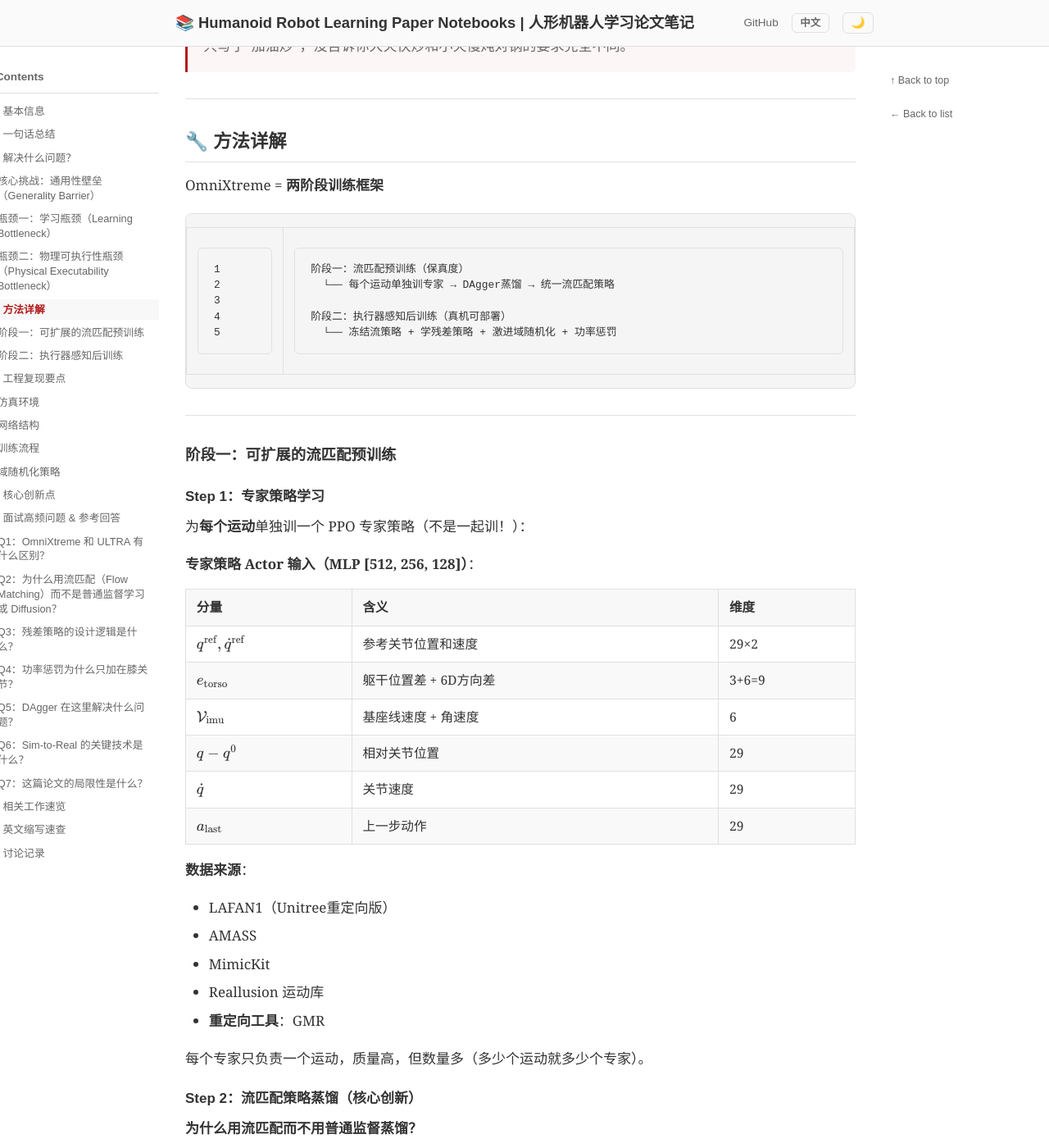
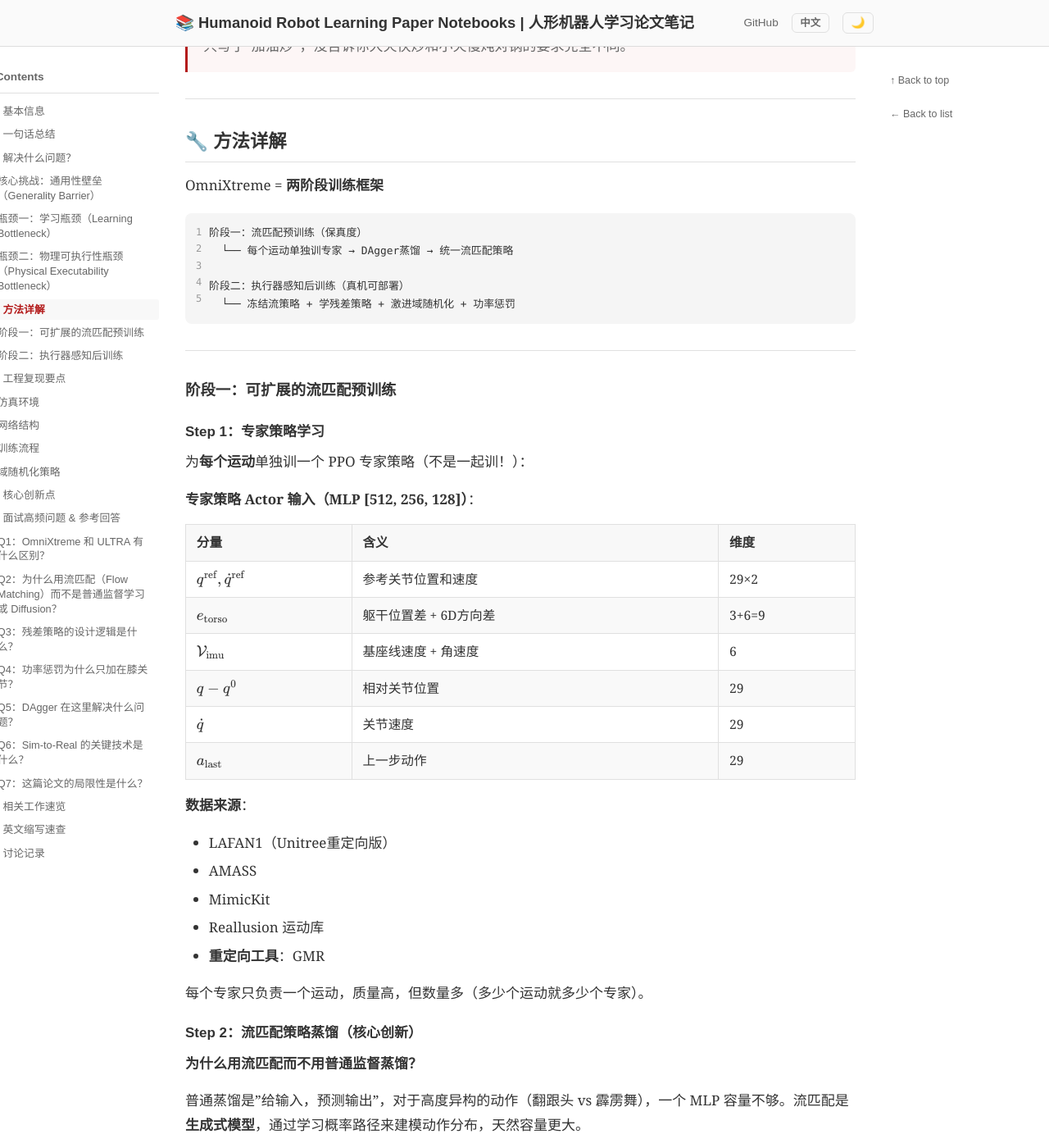
Before and after one commit to ImChong/Humanoid_Robot_Learning_Paper_Notebooks, a Jekyll site: the page built from papers/03_Loco-Manipulation_and_WBC/OmniXtreme_Breaking_the_Generality_Barrier_in_High-Dynamic_Humanoid_Control/OmniXtreme_Breaking_the_Generality_Barrier_in_High-Dynamic_Humanoid_Control.md, in a window 1280 px wide and 1400 px high, scrolled down 1797 px. Shown: the whole window at 82% size. Built offline with Jekyll 4.4.1, drawn with Linux system fonts in a browser that asks for light colours.

Commit message:
fix: 用CSS强制让rouge-table呈现单框效果

```diff
--- a/assets/css/style.css
+++ b/assets/css/style.css
@@ -690,7 +690,7 @@ body {
 }
 
 /* ===========================
-   Rouge Syntax Highlighting — Single Box Style
+   Rouge Syntax Highlighting — Single Box (table mode)
    =========================== */
 .paper-body .highlighter-rouge {
   background: transparent !important;
@@ -700,14 +700,13 @@ body {
   margin: 1.2rem 0 !important;
 }
 
-/* Single code box */
 .paper-body .highlighter-rouge .highlight {
-  background: #f5f5f5 !important;
-  border: 1px solid #e0e0e0 !important;
-  border-radius: 8px !important;
+  background: transparent !important;
+  border: none !important;
+  border-radius: 0 !important;
   padding: 0 !important;
   margin: 0 !important;
-  overflow: hidden;
+  overflow: visible;
 }
 
 .paper-body .highlighter-rouge .highlight pre.highlight {
@@ -728,38 +727,74 @@ body {
   display: block;
 }
 
-/* Each line — block layout for inline line numbers */
-.paper-body .highlighter-rouge .line {
-  display: block;
-  padding: 0 1.2rem 0 0;
-  position: relative;
+/* Single unified code box — table as container */
+.paper-body .highlighter-rouge table.rouge-table {
+  width: 100%;
+  background: #f5f5f5;
+  border: 1px solid #e0e0e0;
+  border-collapse: collapse;
+  border-radius: 8px;
+  overflow: hidden;
+  margin: 0;
+  table-layout: fixed;
 }
 
-/* Line numbers — displayed via data-line attr */
-.paper-body .highlighter-rouge .line::before {
-  content: attr(data-line);
-  position: absolute;
-  left: 0;
-  width: 2.8rem;
+/* Both cells blend into one box — no internal borders */
+.paper-body .highlighter-rouge table.rouge-table td.rouge-gutter,
+.paper-body .highlighter-rouge table.rouge-table td.rouge-code {
+  background: transparent !important;
+  border: none !important;
+  padding: 0.75rem 0.75rem;
+  vertical-align: top;
+}
+
+/* Line number column — narrow, right-aligned, muted */
+.paper-body .highlighter-rouge table.rouge-table td.rouge-gutter {
+  width: 1px;
+  white-space: nowrap;
   text-align: right;
-  padding-right: 1rem;
   color: #999;
   font-size: 0.75rem;
-  line-height: inherit;
   font-family: 'SF Mono', Consolas, 'Liberation Mono', Menlo, monospace;
+  line-height: 1.7;
   user-select: none;
-  background: transparent;
+  padding-right: 0.5rem;
 }
 
-/* ===========================
-   Dark mode — same single-box style, dark background
-   =========================== */
+.paper-body .highlighter-rouge table.rouge-table td.rouge-gutter pre.lineno {
+  background: transparent !important;
+  border: none !important;
+  padding: 0 !important;
+  margin: 0 !important;
+  font: inherit;
+  color: inherit;
+  text-align: right;
+  display: inline;
+}
+
+/* Code column — fills the rest */
+.paper-body .highlighter-rouge table.rouge-table td.rouge-code {
+  padding-left: 0.5rem;
+}
+
+.paper-body .highlighter-rouge table.rouge-table td.rouge-code pre {
+  background: transparent !important;
+  border: none !important;
+  padding: 0 !important;
+  margin: 0 !important;
+  font: inherit;
+  overflow: visible;
+  white-space: pre-wrap;
+  word-break: normal;
+}
+
+/* Dark mode — same single box, dark background */
 @media (prefers-color-scheme: dark) {
-  .paper-body .highlighter-rouge .highlight {
-    background: #1e1e1e !important;
-    border-color: #3c3c3c !important;
+  .paper-body .highlighter-rouge table.rouge-table {
+    background: #1e1e1e;
+    border-color: #3c3c3c;
   }
-  .paper-body .highlighter-rouge .line::before {
+  .paper-body .highlighter-rouge table.rouge-table td.rouge-gutter {
     color: #666;
   }
 }
```
